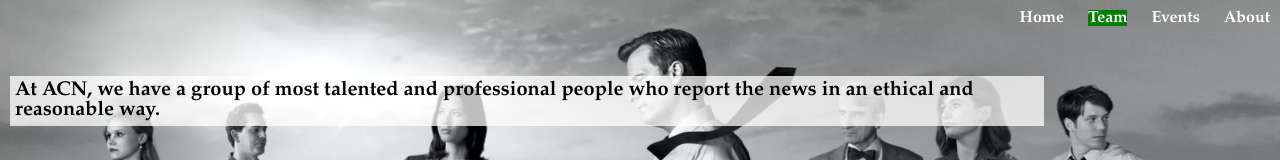
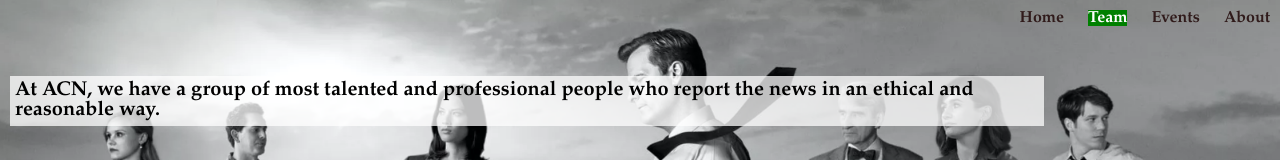
Before and after one commit to XiaoyanShen99/portfolio-content, a plain HTML site: page team.html in a window 1280 px wide. Shown: the top 160 px of the page. Drawn offline with Linux system fonts and the light colour scheme.

Commit message:
ckp2 commit 3

```diff
--- a/css/style.css
+++ b/css/style.css
@@ -10,10 +10,6 @@ header.member{
 	align-items: center;
 }
 
-header.member nav li a {
-	color: white;
-	font-weight: bold;
-}
 
 header p{
 	width: 80%;
@@ -37,6 +33,7 @@ nav li{
 nav li a{
 	color:rgb(48, 27, 27);
 	text-decoration: none;
+	font-weight: bold;
 }
 
 .active{
```
